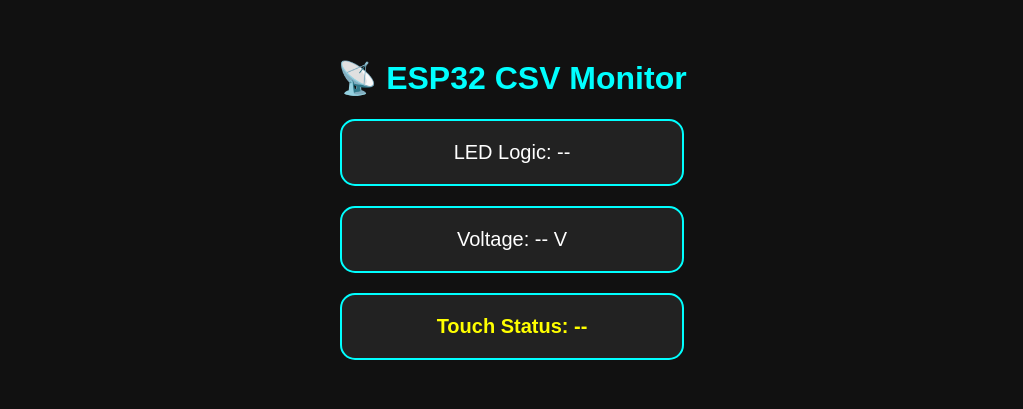
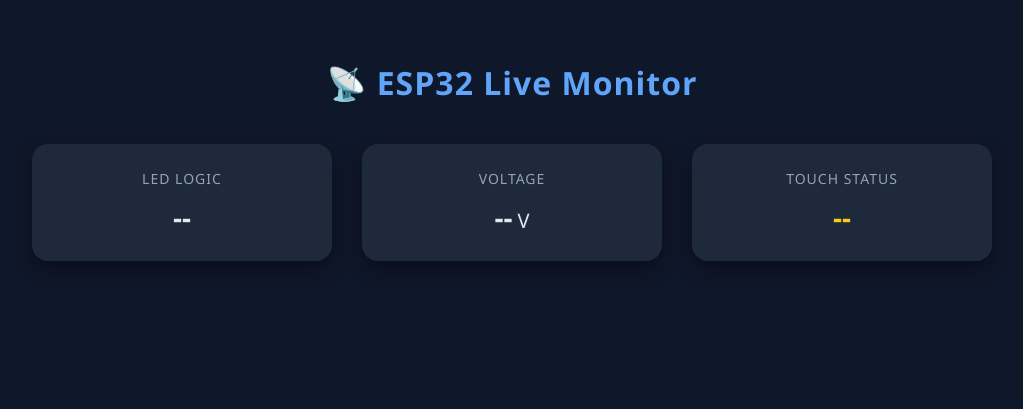
Before and after one commit to Terukiz/Labwork4_Project, a Flask app: page / in a window 1280 px wide. Shown: the top 409 px of the page, without its empty margins (128-1151 px from the left). Run offline with Flask 3, Linux system fonts and the light colour scheme; some libraries are stand-ins or nearby versions.

Commit message:
alert message
ouput alert message

```diff
--- a/ESP32Project/templates/index.html
+++ b/ESP32Project/templates/index.html
@@ -2,53 +2,105 @@
 <html lang="en">
 <head>
   <meta charset="UTF-8">
-  <title>ESP32 CSV Live Data</title>
+  <title>ESP32 Live Monitor</title>
 
   <script src="https://cdn.socket.io/4.7.2/socket.io.min.js"></script>
 
   <style>
     body {
-      font-family: Arial;
-      background: #111;
-      color: white;
+      font-family: "Segoe UI", Arial, sans-serif;
+      background: #0f172a; /* Dark slate blue */
+      color: #e2e8f0;
       text-align: center;
-      padding: 30px;
+      padding: 40px;
+      margin: 0;
     }
 
     h1 {
-      color: cyan;
+      color: #60a5fa; /* Softer blue */
+      margin-bottom: 40px;
+      letter-spacing: 1px;
+    }
+
+    /* Horizontal layout */
+    .container {
+      display: flex;
+      justify-content: center;
+      gap: 30px;
+      flex-wrap: wrap;
     }
 
     .box {
-      margin: 20px auto;
-      padding: 20px;
-      width: 300px;
-      border-radius: 15px;
-      border: 2px solid cyan;
-      background: #222;
+      padding: 25px;
+      width: 250px;
+      border-radius: 16px;
+      background: #1e293b;
       font-size: 20px;
+      box-shadow: 0 8px 20px rgba(0,0,0,0.4);
+      transition: 0.3s;
     }
 
-    .touch {
+    .box:hover {
+      transform: translateY(-5px);
+    }
+
+    .label {
+      display: block;
+      font-size: 14px;
+      color: #94a3b8;
+      margin-bottom: 10px;
+      text-transform: uppercase;
+      letter-spacing: 1px;
+    }
+
+    .value {
+      font-size: 28px;
       font-weight: bold;
-      color: yellow;
+    }
+
+    .touch .value {
+      color: #facc15; /* warm yellow */
+    }
+
+    .alert {
+      margin-top: 30px;
+      padding: 15px;
+      border-radius: 12px;
+      background: #7f1d1d;
+      color: #fecaca;
+      font-weight: bold;
+      display: none;
+      width: fit-content;
+      margin-left: auto;
+      margin-right: auto;
     }
   </style>
 </head>
 
 <body>
-  <h1>📡 ESP32 CSV Monitor</h1>
 
-  <div class="box">
-    LED Logic: <span id="led">--</span>
+  <h1>📡 ESP32 Live Monitor</h1>
+
+  <div class="container">
+    <div class="box">
+      <span class="label">LED Logic</span>
+      <span class="value" id="led">--</span>
+    </div>
+
+    <div class="box">
+      <span class="label">Voltage</span>
+      <span class="value" id="voltage">--</span> V
+    </div>
+
+    <div class="box touch">
+      <span class="label">Touch Status</span>
+      <span class="value" id="touch">--</span>
+    </div>
   </div>
 
-  <div class="box">
-    Voltage: <span id="voltage">--</span> V
-  </div>
-
-  <div class="box touch">
-    Touch Status: <span id="touch">--</span>
+  <!-- Alert -->
+  <div class="alert" id="alertBox">
+    ⚠ <span id="alertText"></span>
   </div>
 
   <script>
@@ -58,7 +110,18 @@
       document.getElementById("led").innerText = data.led;
       document.getElementById("voltage").innerText = data.voltage;
       document.getElementById("touch").innerText = data.touch;
+
+      const voltage = parseFloat(data.voltage);
+      if (!isNaN(voltage) && voltage <= 3.3) {
+        document.getElementById("alertBox").style.display = "none";
+      }
+    });
+
+    socket.on("voltage_alert", (data) => {
+      document.getElementById("alertText").innerText = data.message;
+      document.getElementById("alertBox").style.display = "block";
     });
   </script>
+
 </body>
 </html>
```
